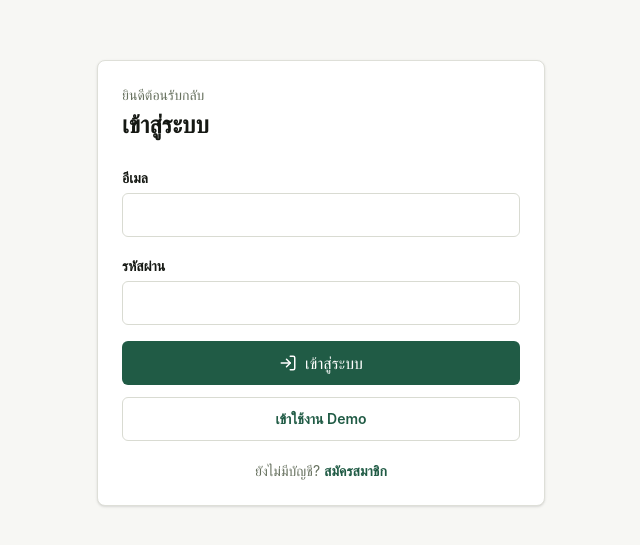
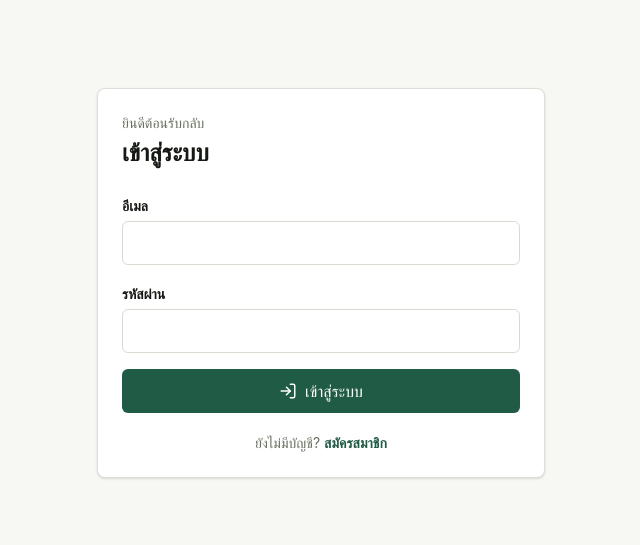
Before and after one commit to PanupongDev23/Expense-Tracker, a Next.js app: page /login in a window 1280 px wide. Shown: the part 117-662 px from the top of the page, without its empty margins (319-959 px from the left). Built offline with nearby package versions, Linux system fonts and the light colour scheme.

Commit message:
feat: remove demo login button from login page

```diff
--- a/src/components/auth/login-form.tsx
+++ b/src/components/auth/login-form.tsx
@@ -87,13 +87,6 @@ export function LoginForm({ registered }: LoginFormProps) {
         </button>
       </form>
 
-      <a
-        className="mt-3 inline-flex h-11 w-full items-center justify-center gap-2 rounded-md border border-[#d9dbd2] bg-white px-4 text-sm font-semibold text-[#205b45] transition hover:bg-[#eef1e8] disabled:opacity-70"
-        href="/api/demo-login"
-      >
-        เข้าใช้งาน Demo
-      </a>
-
       <p className="mt-5 text-center text-sm text-[#67715f]">
         ยังไม่มีบัญชี?{" "}
         <Link className="font-semibold text-[#205b45] hover:underline" href="/register">
```
